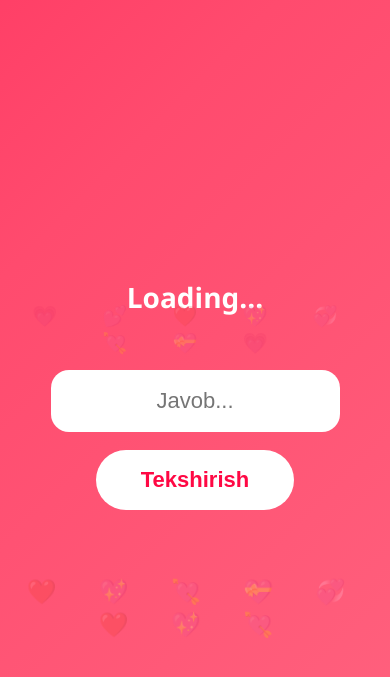
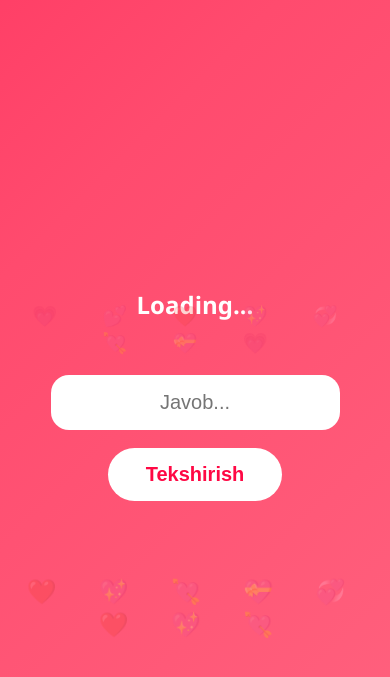
Before and after one commit to shohjahon1255/kongil-gaplari, a Flask app: page /game in a window 390 px wide. Shown: the top 677 px of the page. Run offline with Flask 3, Linux system fonts and the light colour scheme.

Commit message:
Update style.css

```diff
--- a/static/style.css
+++ b/static/style.css
@@ -228,3 +228,22 @@ button {
     text-align: center;
     font-size: 22px;
 }
+@media (max-width: 768px) {
+    #level {
+        font-size: 24px;
+    }
+
+    #scrambled {
+        font-size: 55px;
+    }
+
+    #answer {
+        font-size: 20px;
+        padding: 16px;
+    }
+
+    button {
+        font-size: 20px;
+        padding: 15px 38px;
+    }
+}
```
